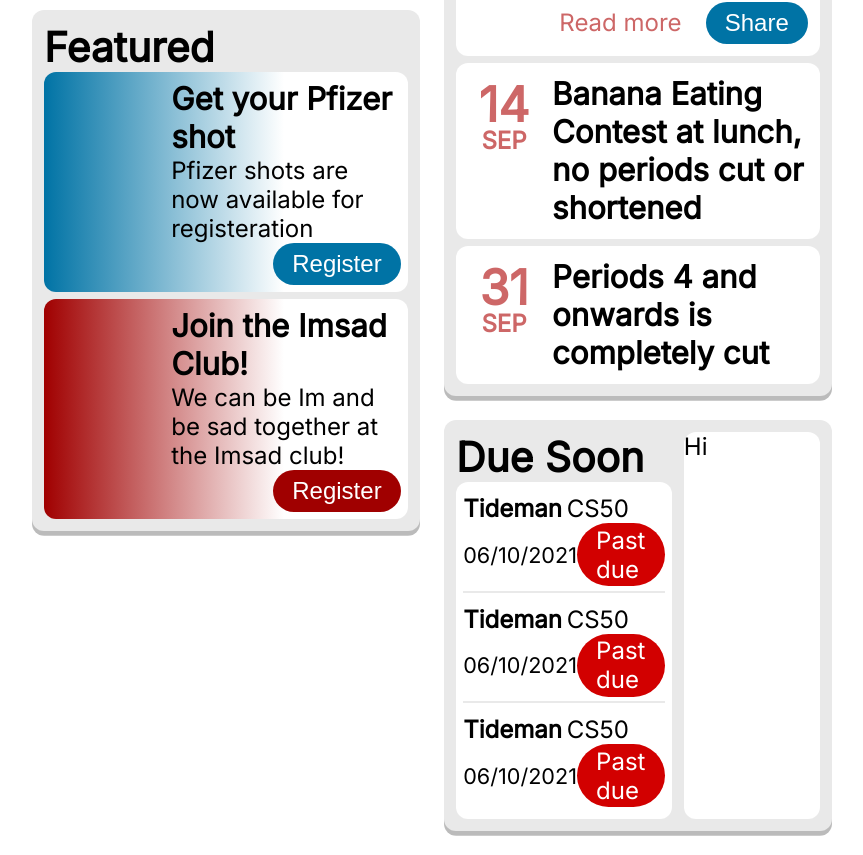
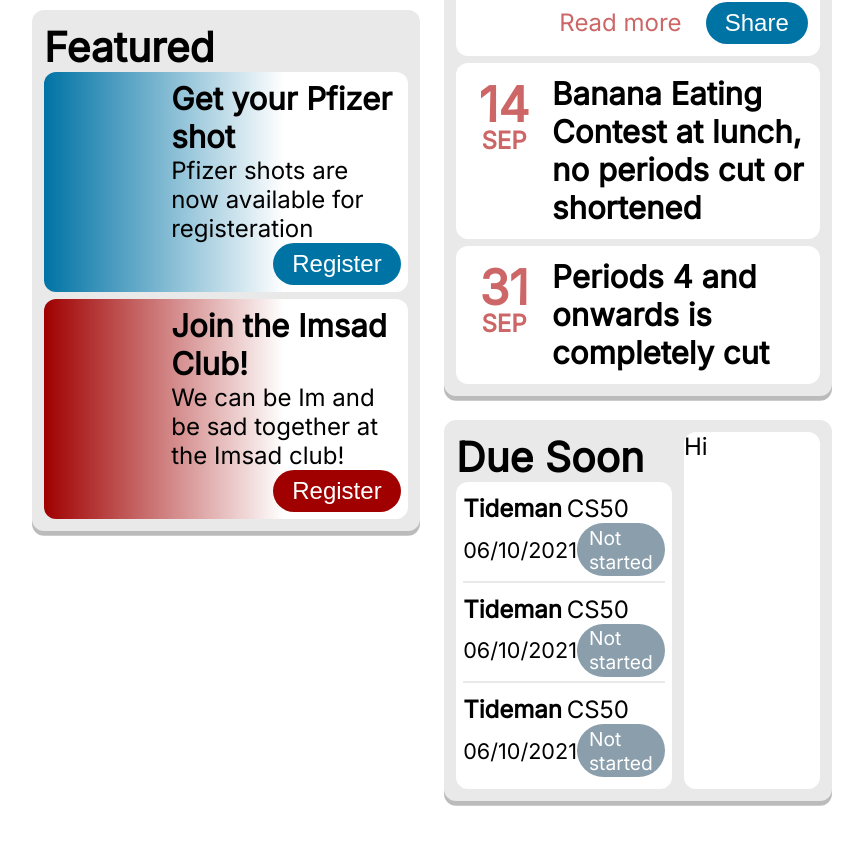
Before and after one commit to colony-school/Cschool-frontend, a Next.js app: page / in a window 1280 px wide. Shown: the part 434-1289 px from the top of the page, without its empty margins (208-1071 px from the left). After the commit the page ends 1259 px from the top, so only its background shows below. Built offline with nearby package versions, Linux system fonts and the light colour scheme.

Commit message:
Work status component

```diff
--- /dev/null
+++ b/src/components/work/status.tsx
@@ -0,0 +1,15 @@
+// Style sheets import
+import styles from "../../styles/components/work/status.module.scss";
+
+// Main component
+interface StatusProps {
+    status: number
+}
+export const Status = ({ status }: StatusProps): JSX.Element => {
+    const statusKeys: Array<String> = ["Not started", "Started", "Past due"];
+    return (
+        <span className={styles[`status-${status}`]}>
+            {statusKeys[status]}
+        </span>
+    );
+}
--- a/src/pages/index.tsx
+++ b/src/pages/index.tsx
@@ -4,6 +4,7 @@ import ProgressBar from "@ramonak/react-progress-bar";
 
 // Style sheet import
 import styles from "../styles/pages/dashboard.module.scss";
+import { Status } from "../components/work/status";
 
 /**
  * The current class card
@@ -151,7 +152,7 @@ const DueSoon = (): JSX.Element => {
                 </div>
                 <div className={styles["due-item-due"]}>
                     <span className={styles["due-item-date"]}>06/10/2021</span>
-                    <span className={styles["due-item-status"]}>Past due</span>
+                    <Status status={0} />
                 </div>
             </li>
         );
--- /dev/null
+++ b/src/styles/components/work/status.module.scss
@@ -0,0 +1,20 @@
+@use "../../abstracts/palette.scss" as p;
+@use "../card.scss" as cc;
+
+.status {
+    color: p.$text-secondary;
+    font-size: 0.8rem;
+    padding: 0.1rem 0.5rem;
+    &-0 {
+        @extend .status;
+        @include cc.card-pill(p.$icon-secondary, false);
+    }
+    &-1 {
+        @extend .status;
+        @include cc.card-pill(p.$success, false);
+    }
+    &-2 {
+        @extend .status;
+        @include cc.card-pill(p.$failure, false);
+    }
+}
```
